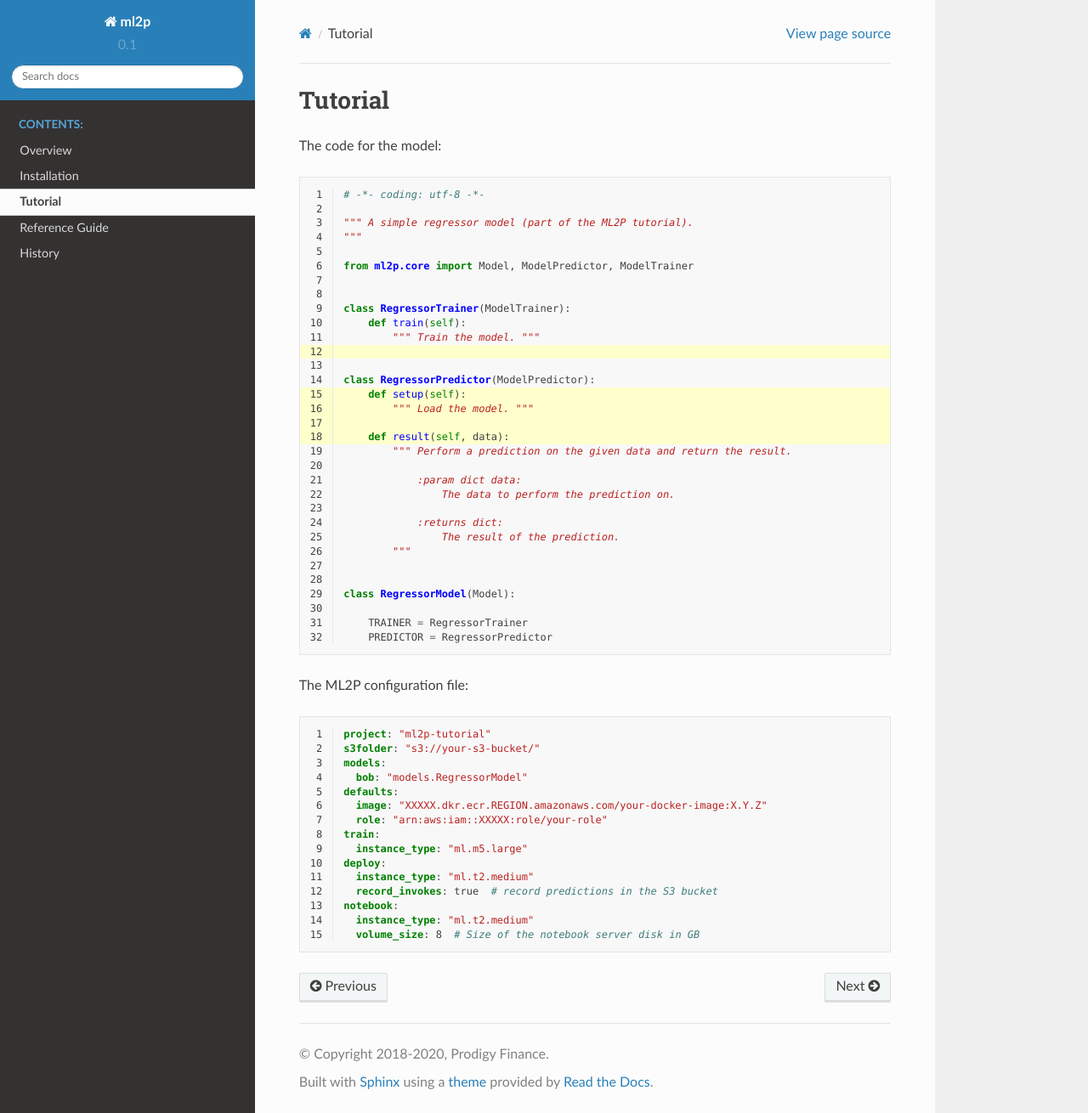
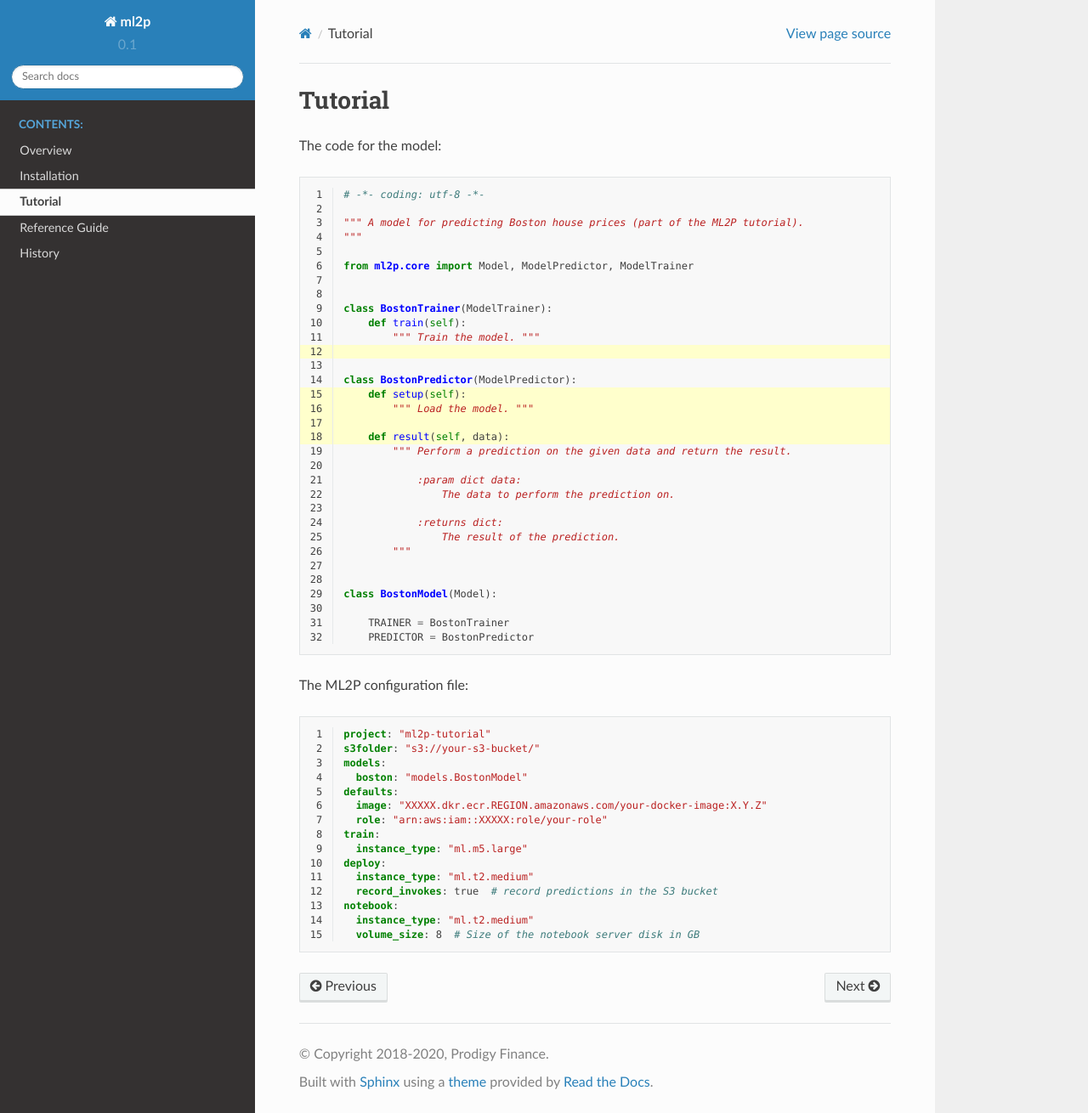
Before and after one commit to prodigyfinance/ml2p, a Sphinx documentation site: the page built from docs/tutorial/index.rst, in a window 1280 px wide and 1310 px high. Shown: the whole window at 85% size. Built offline with Sphinx 7.4.7 and the Read the Docs theme 2.0.0, drawn with Linux system fonts in a browser that asks for light colours.

Commit message:
Update example code and config to reflect Boston house pricing example.

```diff
--- a/docs/tutorial/ml2p.yml
+++ b/docs/tutorial/ml2p.yml
@@ -1,7 +1,7 @@
 project: "ml2p-tutorial"
 s3folder: "s3://your-s3-bucket/"
 models:
-  bob: "models.RegressorModel"
+  boston: "models.BostonModel"
 defaults:
   image: "XXXXX.dkr.ecr.REGION.amazonaws.com/your-docker-image:X.Y.Z"
   role: "arn:aws:iam::XXXXX:role/your-role"
--- a/docs/tutorial/model.py
+++ b/docs/tutorial/model.py
@@ -1,17 +1,17 @@
 # -*- coding: utf-8 -*-
 
-""" A simple regressor model (part of the ML2P tutorial).
+""" A model for predicting Boston house prices (part of the ML2P tutorial).
 """
 
 from ml2p.core import Model, ModelPredictor, ModelTrainer
 
 
-class RegressorTrainer(ModelTrainer):
+class BostonTrainer(ModelTrainer):
     def train(self):
         """ Train the model. """
 
 
-class RegressorPredictor(ModelPredictor):
+class BostonPredictor(ModelPredictor):
     def setup(self):
         """ Load the model. """
 
@@ -26,7 +26,7 @@ class RegressorPredictor(ModelPredictor):
         """
 
 
-class RegressorModel(Model):
+class BostonModel(Model):
 
-    TRAINER = RegressorTrainer
-    PREDICTOR = RegressorPredictor
+    TRAINER = BostonTrainer
+    PREDICTOR = BostonPredictor
```
